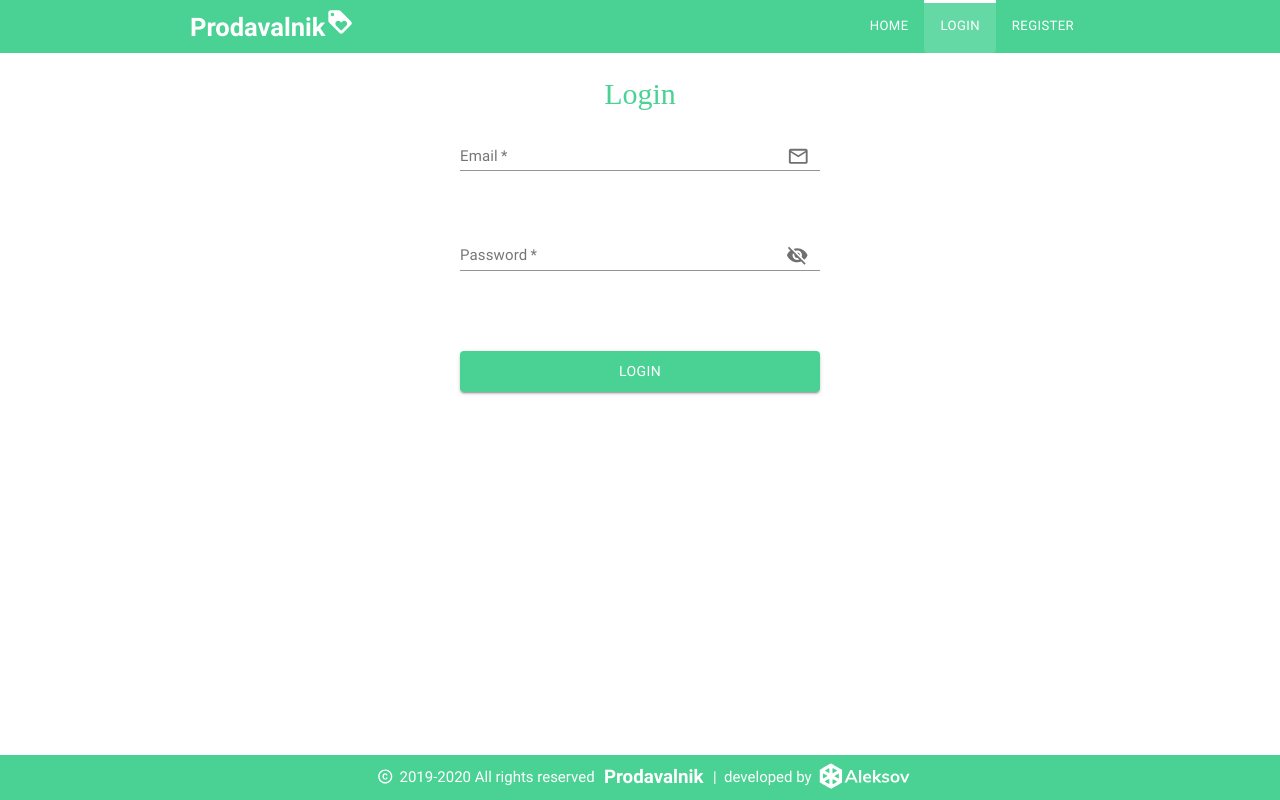
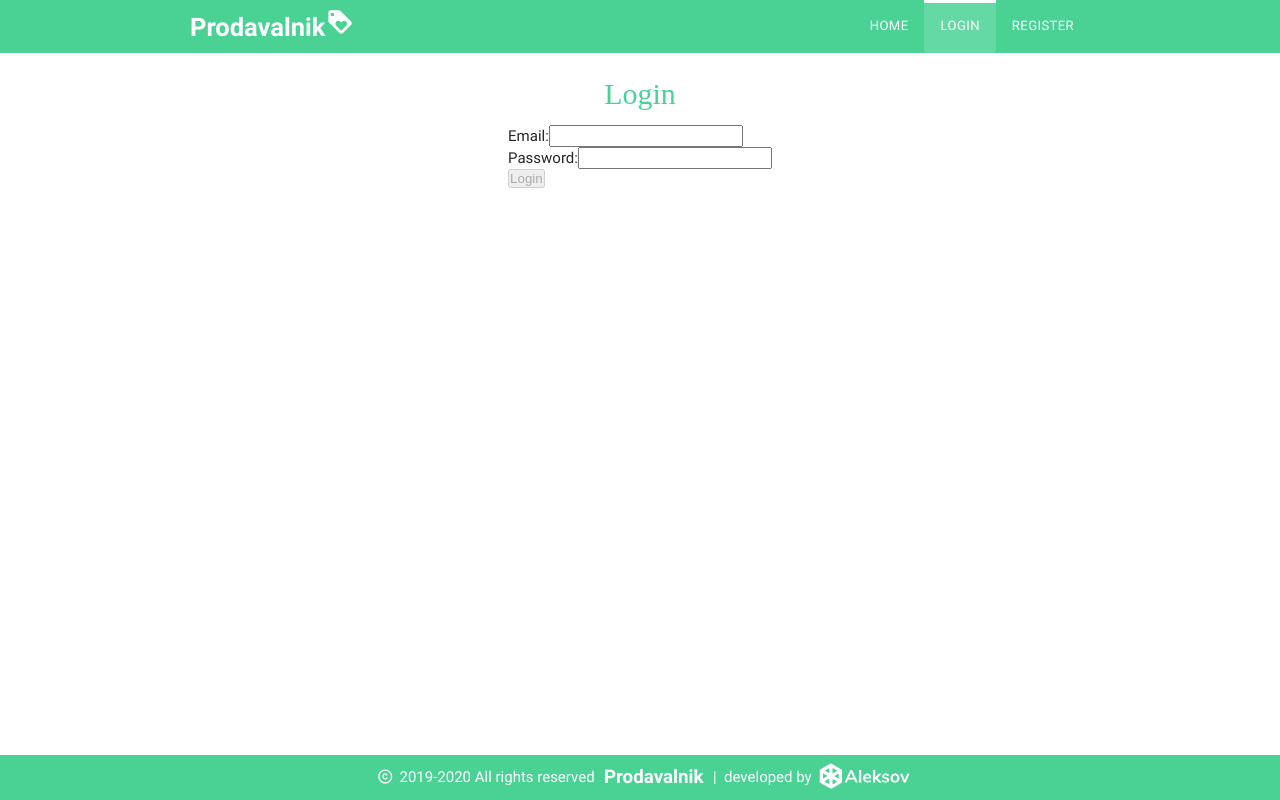
Before and after one commit to AChristoff/prodavalnik, a React (Create React App) app: page /user/login in a window 1280 px wide. Built offline with nearby package versions, Linux system fonts and the light colour scheme; a web font is replaced by a local one.

Commit message:
add formik

```diff
--- a/package.json
+++ b/package.json
@@ -8,10 +8,12 @@
     "@testing-library/jest-dom": "^4.2.4",
     "@testing-library/react": "^9.5.0",
     "@testing-library/user-event": "^7.2.1",
+    "formik": "^2.1.5",
     "react": "^16.13.1",
     "react-dom": "^16.13.1",
     "react-router-dom": "latest",
-    "react-scripts": "3.4.1"
+    "react-scripts": "3.4.1",
+    "yup": "^0.29.1"
   },
   "scripts": {
     "start": "react-scripts start",
--- a/public/index.html
+++ b/public/index.html
@@ -9,7 +9,7 @@
       name="description"
       content="Web site created using create-react-app"
     />
-    <link rel="apple-touch-icon" href="%PUBLIC_URL%/logo192.png" />
+    <link rel="apple-touch-icon" href="%PUBLIC_URL%/favicon.ico" />
     <!--
       manifest.json provides metadata used when your web app is installed on a
       user's mobile device or desktop. See https://developers.google.com/web/fundamentals/web-app-manifest/
@@ -24,7 +24,7 @@
       work correctly both with client-side routing and a non-root public URL.
       Learn how to configure a non-root public URL by running `npm run build`.
     -->
-    <title>React App</title>
+    <title>Prodavalnik</title>
   </head>
   <body>
     <noscript>You need to enable JavaScript to run this app.</noscript>
--- a/src/components/pages/home/subcomponents/Jumbotron.jsx
+++ b/src/components/pages/home/subcomponents/Jumbotron.jsx
@@ -8,8 +8,8 @@ import {Search} from "@material-ui/icons";
 import {requester} from "../../../../services/offers";
 
 export default function Jumbotron() {
-  const res = requester.getOffers(1, 4, '', '', 'dog', '?subtitle=Doodle');
-  console.log(res);
+  // const res = requester.getOffers(1, 4, '', '', 'dog', '?subtitle=Doodle');
+  // console.log(res);
 
   const [values] = React.useState({
     search: '',
--- a/src/components/pages/user/Login.jsx
+++ b/src/components/pages/user/Login.jsx
@@ -1,17 +1,30 @@
 import React from 'react';
+import * as Yup from "yup";
 
-import Button from "@material-ui/core/Button";
+import {ErrorMessage, Field, Form, Formik} from 'formik';
+
+
+/*import Button from "@material-ui/core/Button";
 import InputAdornment from "@material-ui/core/InputAdornment";
 import MailOutline from '@material-ui/icons/MailOutline';
 import FormControl from "@material-ui/core/FormControl";
 import Input from "@material-ui/core/Input";
 import InputLabel from "@material-ui/core/InputLabel";
 import IconButton from "@material-ui/core/IconButton";
-import {Visibility, VisibilityOff} from "@material-ui/icons";
+import {Visibility, VisibilityOff} from "@material-ui/icons";*/
 
+const LoginSchema = Yup.object().shape({
+  email: Yup.string()
+    .email('Invalid email!')
+    .required('Email is required!'),
+  password: Yup.string()
+    .min(6, 'Min 6 chars!')
+    .max(40, 'Max 40 chars!')
+    .required('Password is required!'),
+});
 
 export default function Login() {
-  const [values, setValues] = React.useState({
+  /*  const [values, setValues] = React.useState({
       email: '',
       password: '',
       showPassword: false,
@@ -27,14 +40,40 @@ export default function Login() {
 
     const handleMouseDownPassword = (event) => {
       event.preventDefault();
+    };*/
+
+  const handleSubmit = (values) => {
+    console.log(values);
   };
-
 
   return (
     <div className="wrapper login">
       <h2>Login</h2>
 
-      <form className="login-from">
+      <Formik
+        initialValues={{email: '', password: ''}}
+        validationSchema={LoginSchema}
+        onSubmit={handleSubmit}
+      >
+        {(props) => (
+          <Form>
+            <div>
+              <label htmlFor="email">Email:</label>
+              <Field autoComplete="off" name="email"/>
+              <ErrorMessage name="email"/>
+            </div>
+
+            <div>
+              <label htmlFor="password">Password:</label>
+              <Field autoComplete="off" type="password" name="password"/>
+              <ErrorMessage name="password"/>
+            </div>
+            <button disabled={!props.isValid || !props.dirty} type="submit">Login</button>
+          </Form>
+        )}
+      </Formik>
+
+      {/*<form className="login-from">
 
         <p>
           <FormControl required className="email">
@@ -79,7 +118,7 @@ export default function Login() {
 
         <Button variant="contained" size="large" color="primary">Login</Button>
 
-      </form>
+      </form>*/}
 
     </div>
   );
--- a/src/services/offers.js
+++ b/src/services/offers.js
@@ -1,15 +1,15 @@
-const getOffers = async (page, limit, sort, order, search, filter) => {
-  page = page || 1;
-  limit = limit || 4;
-  sort = sort || 'createdAt';
-  order = order || -1;
-
-  const promise = await fetch(`http://localhost:5000/blog/posts/all/${page}/${limit}/${sort}/${order}/${search}/${filter}`);
-  const offers = await promise.json();
-  return console.log(offers);
-};
-
-
-export const requester = {
-  getOffers,
-};
+// const getOffers = async (page, limit, sort, order, search, filter) => {
+//   page = page || 1;
+//   limit = limit || 4;
+//   sort = sort || 'createdAt';
+//   order = order || -1;
+//
+//   const promise = await fetch(`http://localhost:5000/blog/posts/all/${page}/${limit}/${sort}/${order}/${search}/${filter}`);
+//   const offers = await promise.json();
+//   return console.log(offers);
+// };
+//
+//
+// export const requester = {
+//   getOffers,
+// };
```
Also changed, not shown: public/manifest.json, 2 other files (tests, documents, lock files or other folders). Lines whose indentation alone changed are shown as unchanged.
